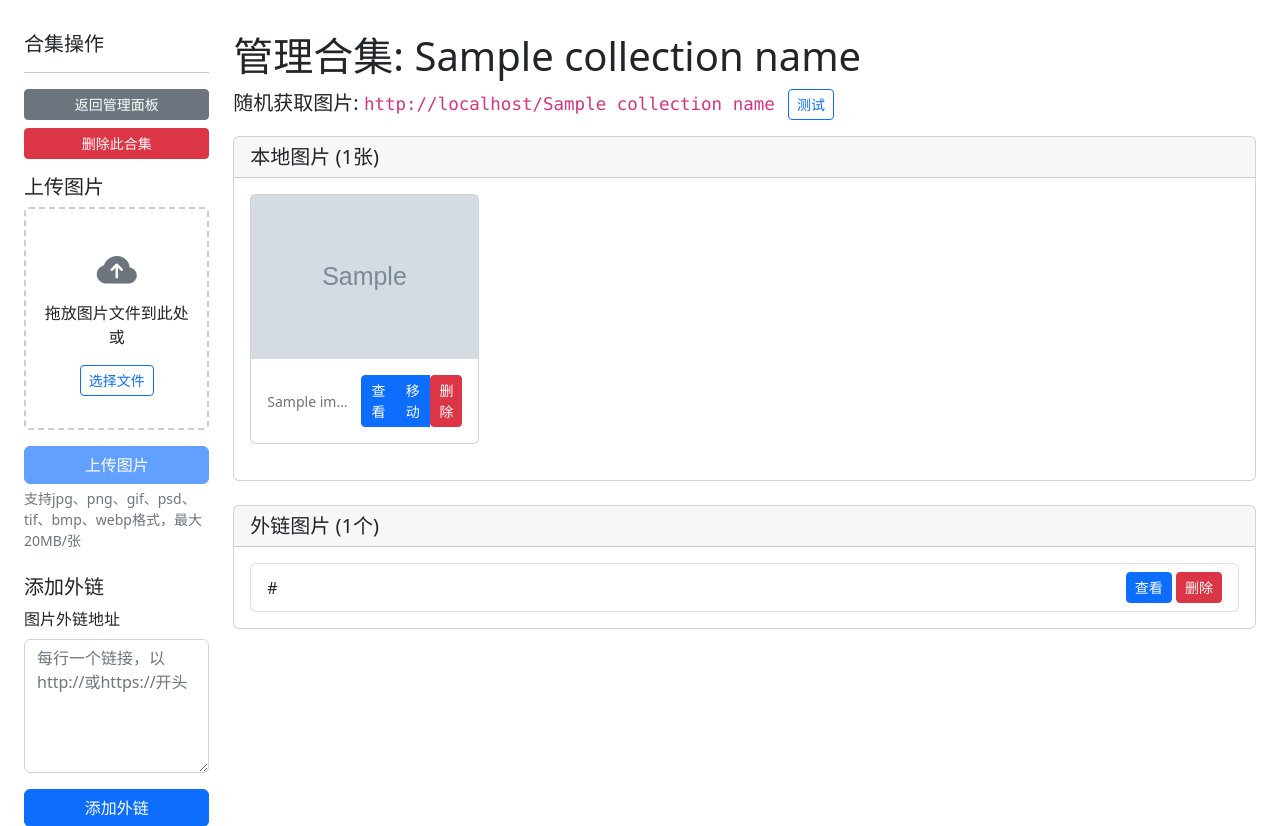
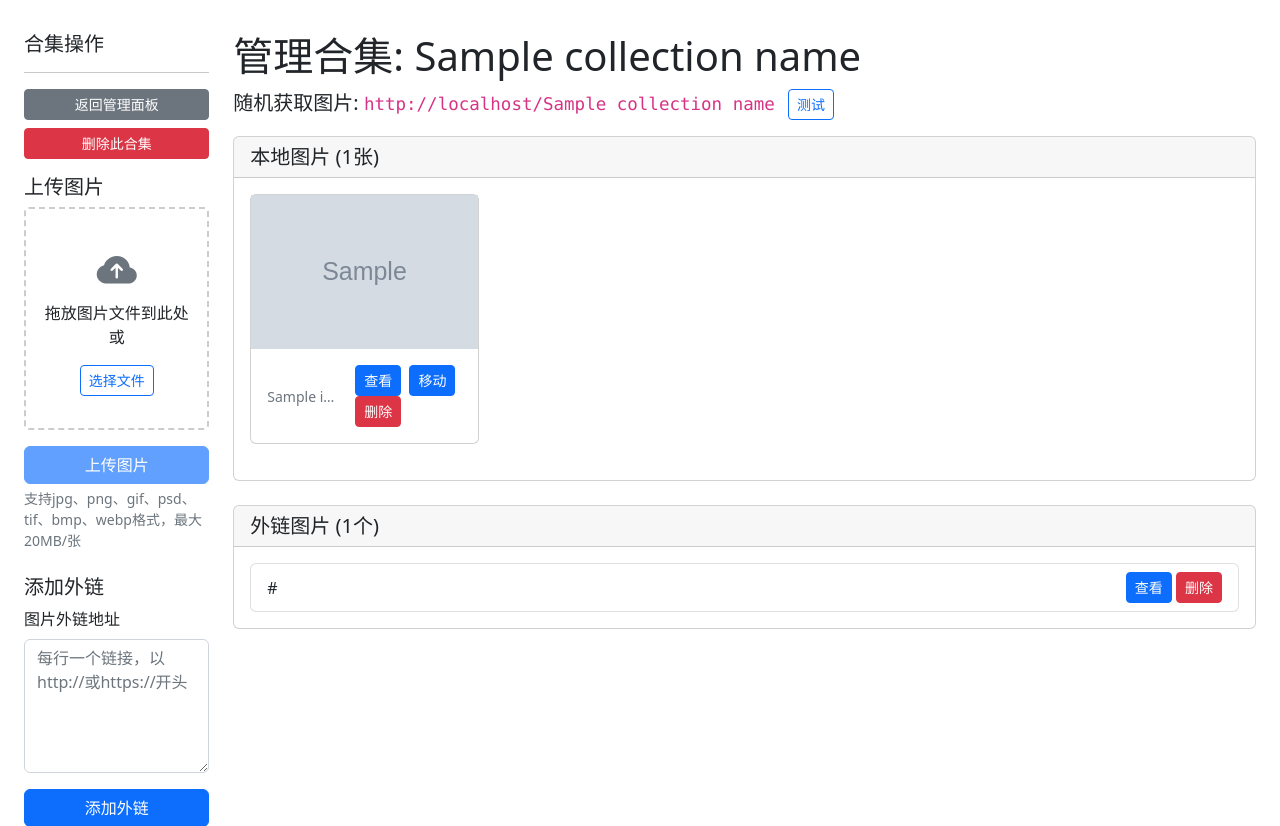
Before and after one commit to lumia1998/image-forward, a Flask app: template app/templates/manage_collection.html in a window 1280 px wide. Shown: the part 56-882 px from the top of the page. Run offline with Flask 2, Linux system fonts and the light colour scheme; the template is opened without the code that fills it: most values are stand-ins (such as "Sample title", 1, 10 or a date in 2020); grey boxes marked "Sample" are stand-in pictures.

Commit message:
fix: 调整管理界面按钮间距

```diff
--- a/app/templates/manage_collection.html
+++ b/app/templates/manage_collection.html
@@ -142,11 +142,11 @@
                                 </div>
                                 <div class="card-body d-flex justify-content-between align-items-center">
                                     <small class="text-muted text-truncate me-2">{{ image.name }}</small>
-                                    <div class="btn-group">
+                                    <div>
                                        <a href="{{ image.url }}" target="_blank" class="btn btn-sm btn-primary">查看</a>
 
                                        <!-- 移动按钮触发模态框 -->
-                                       <button type="button" class="btn btn-sm btn-primary" data-bs-toggle="modal" data-bs-target="#moveImageModal-{{ loop.index }}">
+                                       <button type="button" class="btn btn-sm btn-primary mx-1" data-bs-toggle="modal" data-bs-target="#moveImageModal-{{ loop.index }}">
                                            移动
                                        </button>
 
```
